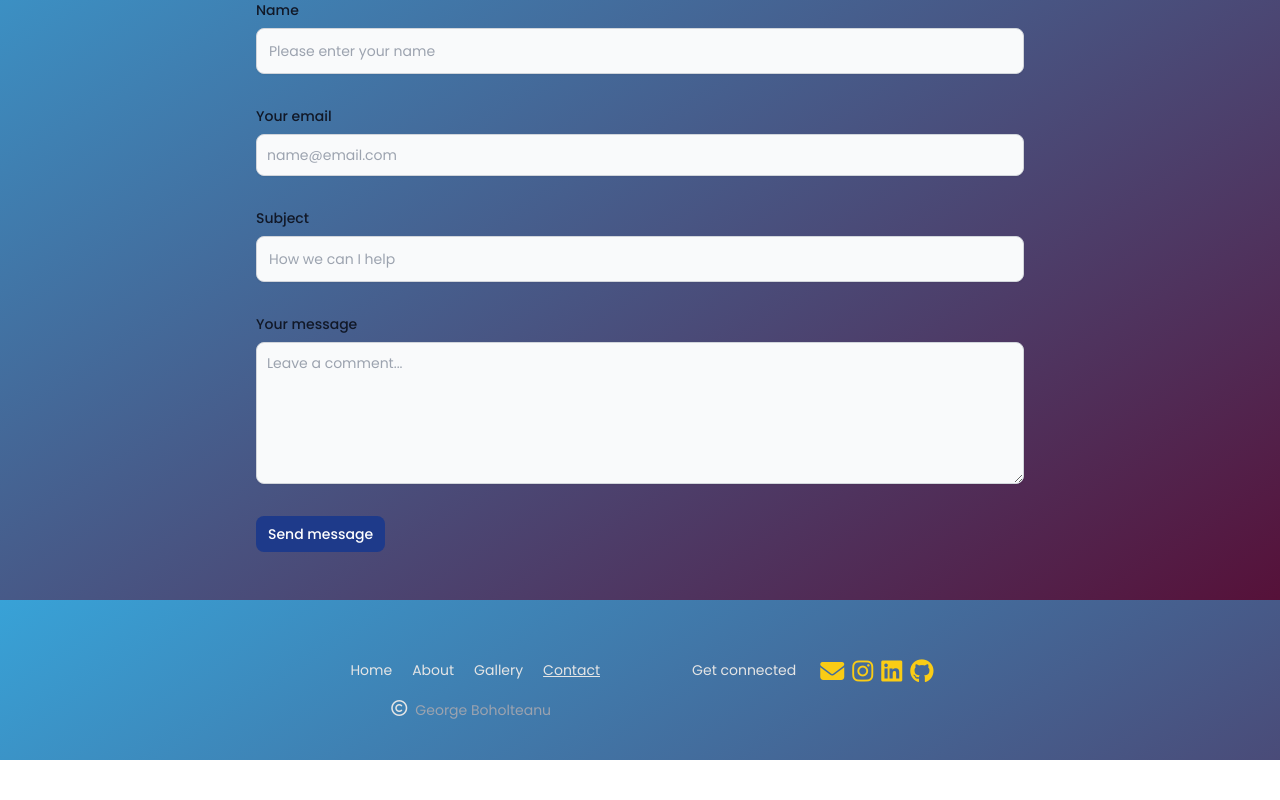
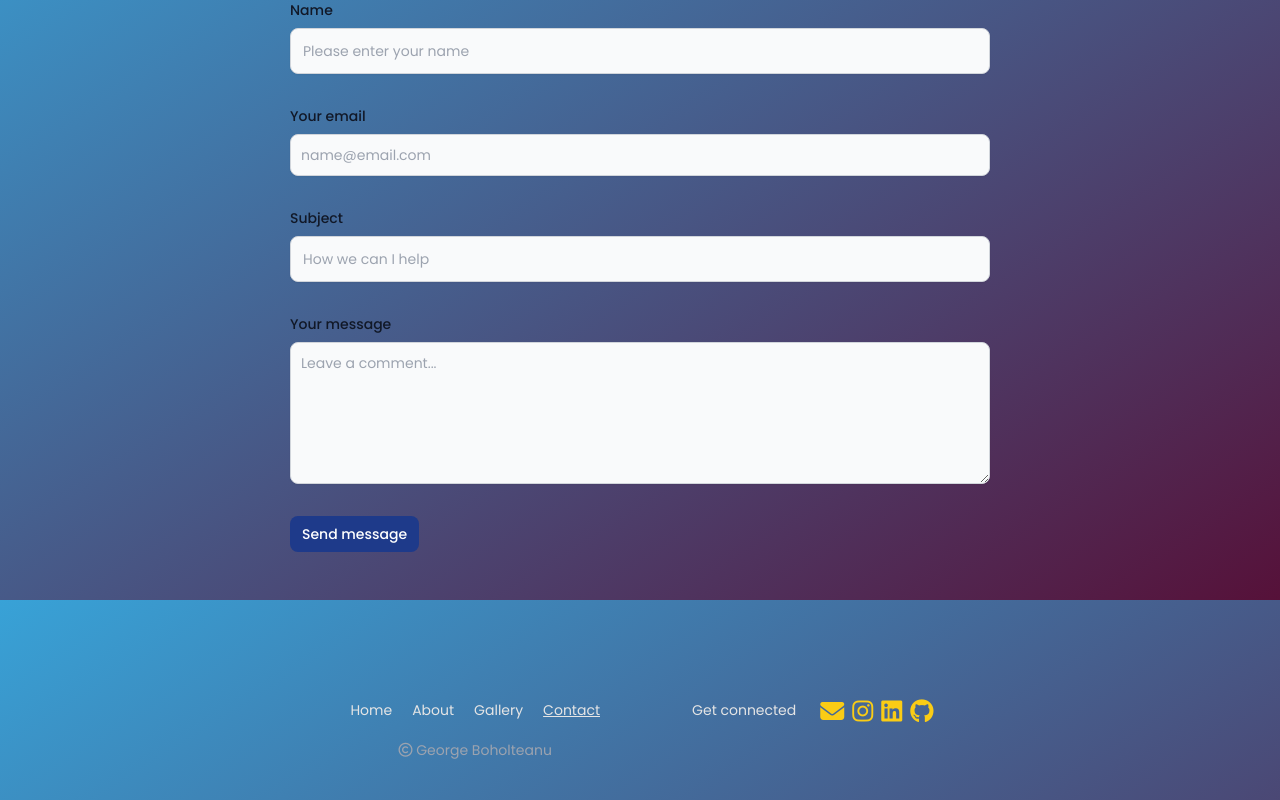
Before and after one commit to georgeboholteanu/react-portfolio, a React (Create React App) app: page /contact in a window 1280 px wide. Shown: the part 200-1000 px from the top of the page. Before the commit the page ends 960 px from the top, so only its background shows below. Built offline with nearby package versions, Linux system fonts and the light colour scheme.

Commit message:
styling gallery footer and contact components

```diff
--- a/src/App.css
+++ b/src/App.css
@@ -2,7 +2,7 @@
 
 }
 
-#nav, #hero, #about, #footer {
+#nav, #hero, #about, #contact, #footer {
   display:flex;
   justify-content: center;
 }
--- a/src/components/About.js
+++ b/src/components/About.js
@@ -30,12 +30,12 @@ export const About = () => {
     <section id="about">
       <div className="dark:bg-gray-900 ">
         <header>
-          <h2 className="lg:mt-10 mt-10 tracking-tight font-extrabold text-center text-white dark:text-dark lg:text-4xl md:text-3xl text-3xl">
+          <h2 className="lg:mt-10 mt-10 tracking-tight font-extrabold text-center text-white dark:text-dark lg:text-4xl md:text-4xl text-3xl">
             About me
           </h2>
         </header>
 
-        <main className="lg:mt-30 lg:mb-10 md:mb-60 mb-4">
+        <main className="lg:mt-30 lg:mb-10 md:mb-40 mb-4">
           <div className="flex flex-col lg:flex-row md:flex-row items-center justify-center">
             <img
               src="/assets/images/exterior_hero.jpg"
@@ -50,10 +50,10 @@ export const About = () => {
 
         {/* SKILLS */}
         <article className="justify-center mb-10">
-          <h3 className="text-amber-400 text-2xl font-extrabold pt-10 justify-center text-center">
+          <h3 className="text-amber-400 text-2xl font-extrabold pt-10 pb-5 justify-center text-center">
             Technical skills
           </h3>
-          <div className="grid lg:grid-cols-3 lg:gap-2 gap-0 justify-center">
+          <div className="grid lg:grid-cols-3 lg:gap-2 gap-0 md:grid-cols-2 md:gap-0 md:pl-20 justify-center">
             {skills.map((skill) => (
               <SkillBar key={skill.name} {...skill} />
             ))}
--- a/src/components/Contact.js
+++ b/src/components/Contact.js
@@ -4,8 +4,8 @@ import Form from './Form'
 export const Contact = () => {
   return (
     <section id='contact'>
-        <div className=" dark:bg-gray-900 justify-center">
-          <div className="mx-auto max-w-screen-md">
+        <div className=" dark:bg-gray-900 mx-10 mb-10">
+          <div className="md:w-[700px]">
             <h2 className="m-10 text-4xl tracking-tight font-extrabold text-center text-white dark:text-dark">Get In Touch</h2>
             {/* Form container */}
             <Form />
--- a/src/components/Footer.js
+++ b/src/components/Footer.js
@@ -8,7 +8,8 @@ export const Footer = () => {
   return (
     {/* FOOTER SECTION */},
     <footer id='footer' className='relative bottom-0 text-center text-neutral-200 dark:bg-neutral-600 dark:text-neutral-200 lg:text-left'>
-      <div className=' grid lg:grid-cols-2 md:grid-cols-2 sm:grid-cols-1 justify-evenly sm:mt-10 md:mt-10 lg:mt-20'>
+      <div className=' grid lg:grid-cols-2 md:grid-cols-2 grid-cols-1 justify-evenly mt-10 md:mt-10 lg:mt-20'>
+
         {/* Nav menu */}
         <div className='mx-10 pt-7'>
           <ul className="space-x-5 text-sm flex">
@@ -56,9 +57,8 @@ export const Footer = () => {
 
         </div>
 
-
         {/* icon links */}
-        <div className='flex text-center justify-center mt-5'>
+        <div className='flex justify-center mt-5'>
           <span className='text-sm mx-5 pt-2'>Get connected </span>
           <NavLink to={'mailto:george.boholteanu@gmail.com'} className='socialIcons text-yellow-400 text-2xl m-1 hover:text-sky-400 '>
             <i className="fa-solid fa-envelope"></i>
@@ -74,17 +74,14 @@ export const Footer = () => {
           </NavLink>
         </div>
 
-        <div className='flex mx-10 pt-2 justify-center mb-10'>
-          <i className="fa-regular fa-copyright"></i>
-          <hr className='text-white'/>
-          <NavLink to={'mailto:george.boholteanu@gmail.com'} className='text-sm text-gray-400 mx-2 hover:text-yellow-400'>
-            <span>George Boholteanu</span>
-          </NavLink>
+      {/* copyright */}
+      <div className='flex mx-10 pt-2 justify-center mb-10'>
+        <NavLink to={'mailto:george.boholteanu@gmail.com'} className='text-sm text-center text-gray-400 mx-2 hover:text-yellow-400'>
+          <h6 className='text-center'><i className="fa-regular fa-copyright"></i> George Boholteanu</h6>
+        </NavLink>
+      </div>
+      </div>
 
-        </div>
-
-
-      </div>
     </footer>
   )
 }
--- a/src/components/Gallery.js
+++ b/src/components/Gallery.js
@@ -6,7 +6,7 @@ export const Gallery = () => {
   return (
     <section id="gallery">
       <h2 className='m-10 text-4xl tracking-tight font-extrabold text-center text-white dark:text-dark lg:text-4xl md:text-3xl sm:text-2xl'>Gallery</h2>
-      <div className="max-w-screen-xl mx-auto grid lg:grid-cols-3 md:grid-cols-2 sm:grid-cols-1 gap-4 px-4">
+      <div className="max-w-screen-xl mx-auto grid lg:grid-cols-3 md:grid-cols-2 grid-cols-1 gap-4 px-10">
           {data.map((project) => (
             <div className="max-w-sm bg-gray-300 border-gray-200 rounded-lg shadow dark:bg-gray-800 dark:border-gray-700" key={project.id}>
               <a href={project.url}>
```
